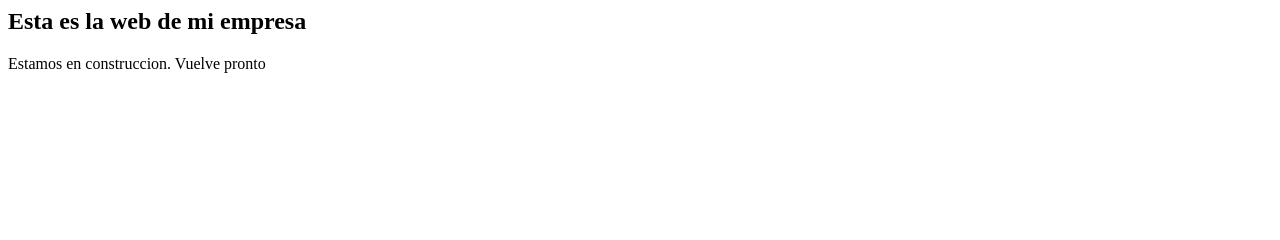
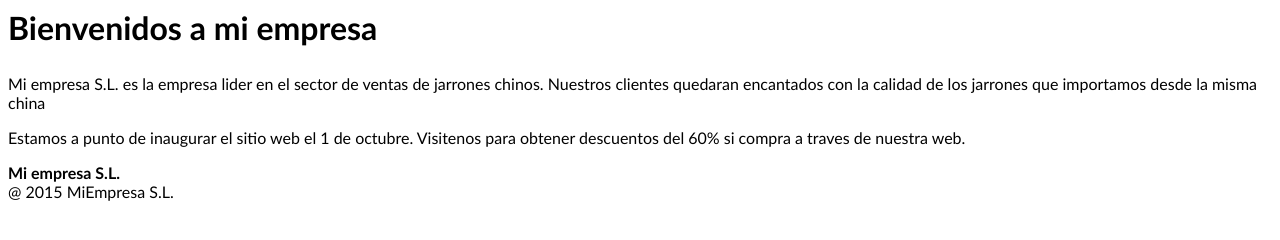
Before and after one commit to filipmorrys/PaginaCliente, a plain HTML site: page index.html in a window 1280 px wide. Drawn offline with Linux system fonts and the light colour scheme.

Commit message:
Retoca el estilo de la pagina

```diff
--- /dev/null
+++ b/css/styles.css
@@ -0,0 +1,16 @@
+h2 {
+  font-family: Calibri;
+  font-size: 2rem;
+}
+
+body {
+  font-family: Calibri;
+}
+
+footer {
+  font-weight: bold;
+}
+
+.footer-legend {
+  font-weight: 100;
+}
--- a/index.html
+++ b/index.html
@@ -1,10 +1,23 @@
 <html>
 	<head>
 		<title>Web de mi empresa</title>
+		<link rel="stylesheet" href="css/styles.css">
 	</head>
 
 	<body>
-		<h2>Esta es la web de mi empresa</h2>
-		<p>Estamos en construccion. Vuelve pronto</p>
+		<h2>Bienvenidos a mi empresa</h2>
+		<p>
+			Mi empresa S.L. es la empresa lider en el sector de ventas de jarrones chinos.
+			Nuestros clientes quedaran encantados con la calidad de los jarrones que importamos
+			desde la misma china
+		</p>
+		<p>
+			Estamos a punto de inaugurar el sitio web el 1 de octubre. Visitenos para
+			obtener descuentos del 60% si compra a traves de nuestra web.
+		</p>
+		<footer>
+			Mi empresa S.L.<br>
+			<span class="footer-legend">@ 2015 MiEmpresa S.L.</span>
+		</footer>
 	</body>
 </html>
```
